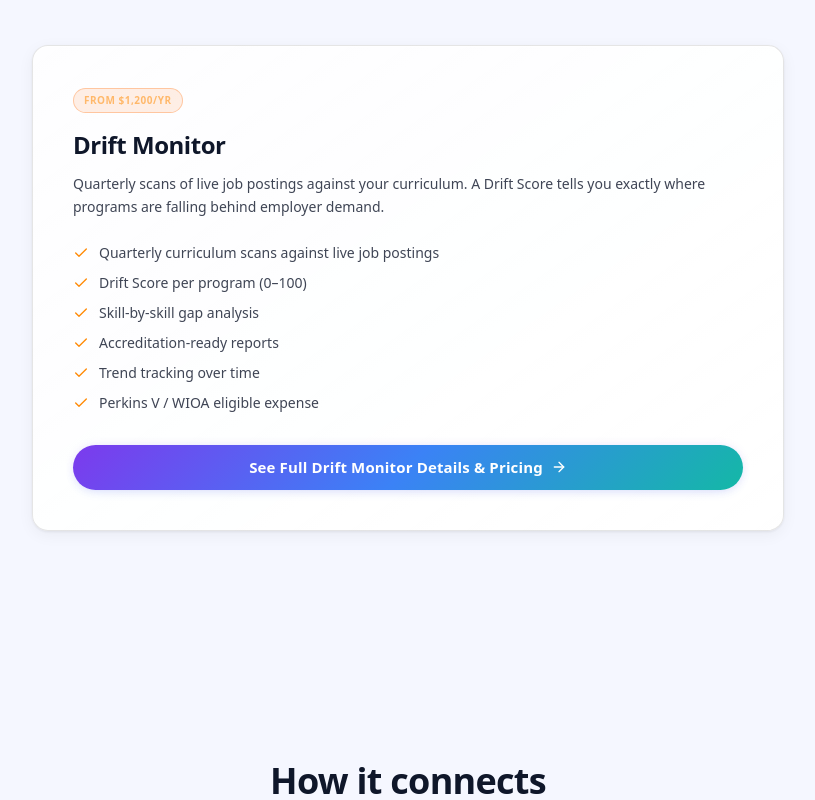
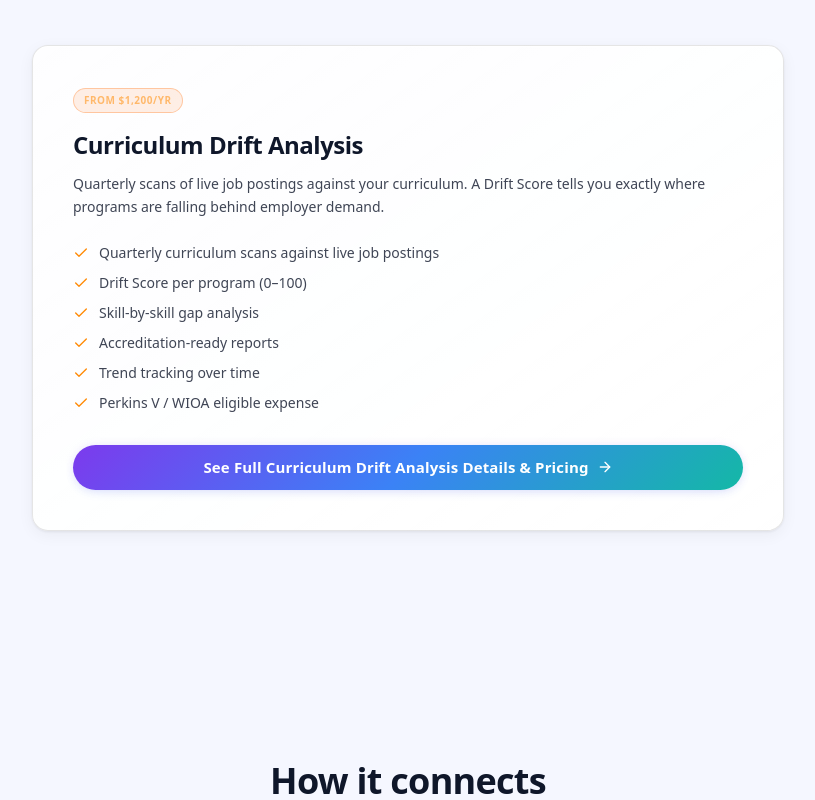
Before and after one commit to wspanic201/workforce-intelligence, a Next.js app: page /program-health in a window 1280 px wide. Shown: the part 1240-2040 px from the top of the page, without its empty margins (232-1047 px from the left). Built offline with nearby package versions, Linux system fonts and the light colour scheme.

Commit message:
rename: Drift Monitor → Curriculum Drift Analysis sitewide

```diff
--- a/app/blog/ai-changing-job-requirements-curriculum-alignment/page.tsx
+++ b/app/blog/ai-changing-job-requirements-curriculum-alignment/page.tsx
@@ -296,7 +296,7 @@ export default function AiCurriculumAlignmentPage() {
             Know before your students do.
           </h2>
           <p className="text-theme-tertiary mb-6 max-w-xl mx-auto">
-            Wavelength Drift Monitor analyzes live job postings for your programs&apos; target
+            Wavelength Curriculum Drift Analysis analyzes live job postings for your programs&apos; target
             occupations every quarter — and tells you exactly which skills employers want
             that your curriculum isn&apos;t covering. Run a free baseline scan for one program.
           </p>
--- a/app/blog/lightcast-fault-lines-workforce-gap-2026/page.tsx
+++ b/app/blog/lightcast-fault-lines-workforce-gap-2026/page.tsx
@@ -335,7 +335,7 @@ export default function LightcastFaultLinesPage() {
           </h2>
           <p className="text-theme-tertiary mb-6 max-w-xl mx-auto">
             When labor markets shift this fast, curriculum falls behind before anyone
-            notices. Wavelength Drift Monitor runs quarterly scans of your existing
+            notices. Wavelength Curriculum Drift Analysis runs quarterly scans of your existing
             programs against live employer demand — and tells you exactly where the gaps
             are.
           </p>
@@ -343,7 +343,7 @@ export default function LightcastFaultLinesPage() {
             href="https://withwavelength.com/drift"
             className="inline-block bg-gradient-to-r from-violet-600 to-teal-600 hover:from-violet-500 hover:to-teal-500 text-theme-primary px-6 py-3 rounded-xl font-semibold transition-all"
           >
-            Learn About Drift Monitor →
+            Learn About Curriculum Drift Analysis →
           </Link>
         </div>
       </article>
--- a/app/drift/DriftFAQ.tsx
+++ b/app/drift/DriftFAQ.tsx
@@ -7,7 +7,7 @@ import { AnimateOnScroll } from '@/components/motion';
 const FAQ_ITEMS = [
   {
     q: 'How is this different from Lightcast or O*NET data I already have?',
-    a: "Those are static datasets. Drift Monitor uses live job postings — what employers are hiring for right now in your specific occupation — and runs the comparison automatically. You don't need an analyst to do anything.",
+    a: "Those are static datasets. Curriculum Drift Analysis uses live job postings — what employers are hiring for right now in your specific occupation — and runs the comparison automatically. You don't need an analyst to do anything.",
   },
   {
     q: 'How do I submit my curriculum?',
@@ -19,7 +19,7 @@ const FAQ_ITEMS = [
   },
   {
     q: 'Can this help with accreditation?',
-    a: 'Yes. Drift Monitor reports are formatted to document employer alignment — a common requirement for HLC, SACSCOC, and program-specific accreditors. Many institutions use them as supporting evidence in self-studies.',
+    a: 'Yes. Curriculum Drift Analysis reports are formatted to document employer alignment — a common requirement for HLC, SACSCOC, and program-specific accreditors. Many institutions use them as supporting evidence in self-studies.',
   },
   {
     q: 'Can this be funded through grants?',
@@ -27,7 +27,7 @@ const FAQ_ITEMS = [
   },
   {
     q: "Is this related to Wavelength's Discovery or Market Scan products?",
-    a: "No — Drift Monitor is a standalone product. Discovery and Market Scan help you find and validate programs to build. Drift Monitor helps you keep existing programs current. Different buyers, different use cases, same mission.",
+    a: "No — Curriculum Drift Analysis is a standalone product. Discovery and Market Scan help you find and validate programs to build. Curriculum Drift Analysis helps you keep existing programs current. Different buyers, different use cases, same mission.",
   },
 ];
 
--- a/app/drift/page.tsx
+++ b/app/drift/page.tsx
@@ -9,12 +9,12 @@ import { DriftFAQ } from './DriftFAQ';
 // ── Metadata ──
 
 export const metadata = {
-  title: 'Drift Monitor — Quarterly Curriculum Alignment Scans | Wavelength',
+  title: 'Curriculum Drift Analysis — Quarterly Curriculum Alignment Scans | Wavelength',
   description:
     'Find out if your workforce programs are still aligned to employer demand. Quarterly drift scans compare your curriculum against live job postings and deliver a scored gap report.',
   alternates: { canonical: 'https://withwavelength.com/drift' },
   openGraph: {
-    title: 'Drift Monitor — Keep Your Programs Aligned to the Job Market',
+    title: 'Curriculum Drift Analysis — Keep Your Programs Aligned to the Job Market',
     description:
       'Quarterly curriculum drift scans for community college workforce programs. Drift Score, gap analysis, and curriculum recommendations — delivered every quarter.',
     url: 'https://withwavelength.com/drift',
@@ -22,7 +22,7 @@ export const metadata = {
   },
   twitter: {
     card: 'summary_large_image',
-    title: 'Drift Monitor by Wavelength',
+    title: 'Curriculum Drift Analysis by Wavelength',
     description:
       'Quarterly curriculum alignment scans. Know if your programs are drifting from employer demand before your placement numbers tell you.',
   },
@@ -33,7 +33,7 @@ export const metadata = {
 const driftProductJsonLd = {
   '@context': 'https://schema.org',
   '@type': 'Product',
-  name: 'Drift Monitor',
+  name: 'Curriculum Drift Analysis',
   description:
     'Quarterly curriculum alignment scans that compare your program content against live employer job postings. Catch curriculum drift before it affects student placement rates.',
   url: 'https://withwavelength.com/drift',
@@ -144,7 +144,7 @@ export default function DriftPage() {
 
           <AnimateOnScroll variant="fade-up" delay={220} duration={800}>
             <p className="mt-6 text-lg md:text-xl text-theme-secondary max-w-2xl mx-auto leading-relaxed">
-              Drift Monitor tracks what employers are actually hiring for — and tells you exactly where your programs are falling behind.
+              Curriculum Drift Analysis tracks what employers are actually hiring for — and tells you exactly where your programs are falling behind.
             </p>
           </AnimateOnScroll>
 
@@ -237,7 +237,7 @@ export default function DriftPage() {
               {
                 step: '02',
                 title: 'We scan the market',
-                desc: 'Drift Monitor analyzes 30–50 current job postings for your occupation. It extracts the top skills, certifications, and competencies employers are requiring right now.',
+                desc: 'Curriculum Drift Analysis analyzes 30–50 current job postings for your occupation. It extracts the top skills, certifications, and competencies employers are requiring right now.',
               },
               {
                 step: '03',
@@ -525,7 +525,7 @@ export default function DriftPage() {
           <AnimateOnScroll variant="fade-up" delay={150}>
             <div className="mt-10 max-w-2xl mx-auto text-center">
               <p className="text-white/55 text-sm leading-relaxed">
-                A single program coordinator spends 40–80 hours on a curriculum review cycle. Drift Monitor replaces that with a quarterly automated scan — and gives you the documentation to prove alignment to accreditors, employers, and grant funders.
+                A single program coordinator spends 40–80 hours on a curriculum review cycle. Curriculum Drift Analysis replaces that with a quarterly automated scan — and gives you the documentation to prove alignment to accreditors, employers, and grant funders.
               </p>
             </div>
           </AnimateOnScroll>
@@ -629,7 +629,7 @@ export default function DriftPage() {
           </a>
         </p>
         <p className="mt-2 text-theme-muted text-xs">
-          Drift Monitor reports are research deliverables based on live job posting analysis. They do not constitute legal or accreditation advice.
+          Curriculum Drift Analysis reports are research deliverables based on live job posting analysis. They do not constitute legal or accreditation advice.
         </p>
       </footer>
     </div>
--- a/app/page.tsx
+++ b/app/page.tsx
@@ -490,7 +490,7 @@ export default function HomePage() {
                 category: 'Program Health',
                 headline: 'Worried your programs are falling behind?',
                 pain: 'Employer requirements shift faster than curriculum review cycles. Know exactly where your programs are drifting — every quarter.',
-                products: [{ name: 'Drift Monitor', price: 'from $1,200/yr' }],
+                products: [{ name: 'Curriculum Drift Analysis', price: 'from $1,200/yr' }],
                 href: '/program-health',
                 border: 'border-orange-500/30',
                 text: 'text-orange-300',
--- a/app/program-health/page.tsx
+++ b/app/program-health/page.tsx
@@ -6,7 +6,7 @@ import { Stars } from '@/components/cosmic/Stars';
 import { Aurora } from '@/components/cosmic/Aurora';
 
 export const metadata: Metadata = {
-  title: 'Program Health & Curriculum Alignment | Wavelength Drift Monitor',
+  title: 'Program Health & Curriculum Alignment | Wavelength Curriculum Drift Analysis',
   description: 'Keep existing workforce programs aligned to employer demand. Quarterly drift scans compare your curriculum against live job postings and deliver a Drift Score — by Wavelength, the workforce program intelligence platform for community colleges.',
   alternates: { canonical: 'https://withwavelength.com/program-health' },
 };
@@ -32,7 +32,7 @@ export default function ProgramHealthPage() {
           </AnimateOnScroll>
           <AnimateOnScroll variant="fade-up" delay={200}>
             <p className="text-theme-secondary text-lg md:text-xl max-w-3xl mx-auto mt-6 leading-relaxed">
-              Employer skill requirements shift every 12–18 months. Most curriculum review cycles run every 3–5 years. Drift Monitor bridges that gap — quarterly scans, live job posting analysis, and a Drift Score that tells you exactly where your programs are falling behind.
+              Employer skill requirements shift every 12–18 months. Most curriculum review cycles run every 3–5 years. Curriculum Drift Analysis bridges that gap — quarterly scans, live job posting analysis, and a Drift Score that tells you exactly where your programs are falling behind.
             </p>
           </AnimateOnScroll>
           <AnimateOnScroll variant="fade-up" delay={300}>
@@ -78,7 +78,7 @@ export default function ProgramHealthPage() {
               <div className="inline-flex items-center gap-2 px-2.5 py-1 rounded-full bg-orange-500/10 border border-orange-500/30 mb-4">
                 <span className="text-orange-300 text-[10px] font-bold uppercase tracking-wider">From $1,200/yr</span>
               </div>
-              <h3 className="font-heading font-bold text-theme-primary text-2xl mb-3">Drift Monitor</h3>
+              <h3 className="font-heading font-bold text-theme-primary text-2xl mb-3">Curriculum Drift Analysis</h3>
               <p className="text-theme-secondary text-sm leading-relaxed mb-6">
                 Quarterly scans of live job postings against your curriculum. A Drift Score tells you exactly where programs are falling behind employer demand.
               </p>
@@ -99,7 +99,7 @@ export default function ProgramHealthPage() {
               </ul>
               <Link href="/drift">
                 <button className="btn-cosmic btn-cosmic-primary w-full text-sm">
-                  See Full Drift Monitor Details & Pricing
+                  See Full Curriculum Drift Analysis Details & Pricing
                   <ArrowRight className="ml-2 h-4 w-4" />
                 </button>
               </Link>
@@ -116,7 +116,7 @@ export default function ProgramHealthPage() {
               How it connects
             </h2>
             <p className="text-theme-secondary mt-4 max-w-2xl mx-auto">
-              Program Health is the ongoing layer. Market Research finds the right programs to build. Program Validation confirms demand. Drift Monitor keeps them aligned once they&apos;re live.
+              Program Health is the ongoing layer. Market Research finds the right programs to build. Program Validation confirms demand. Curriculum Drift Analysis keeps them aligned once they&apos;re live.
             </p>
           </AnimateOnScroll>
           <StaggerChildren stagger={100} variant="fade-up" className="grid grid-cols-1 md:grid-cols-3 gap-4">
@@ -150,7 +150,7 @@ export default function ProgramHealthPage() {
             </Link>
             <div className="mt-4">
               <Link href="/drift" className="text-sm text-theme-tertiary hover:text-theme-secondary transition-colors">
-                See the full Drift Monitor page →
+                See the full Curriculum Drift Analysis page →
               </Link>
             </div>
           </AnimateOnScroll>
--- a/components/cosmic/NavBar.tsx
+++ b/components/cosmic/NavBar.tsx
@@ -34,7 +34,7 @@ const PRODUCT_CATEGORIES = [
   {
     category: 'Program Health',
     items: [
-      { label: 'Drift Monitor', href: '/drift', tag: 'New', tagColor: 'text-orange-400 bg-orange-500/10' },
+      { label: 'Curriculum Drift Analysis', href: '/drift', tag: 'New', tagColor: 'text-orange-400 bg-orange-500/10' },
     ],
   },
 ];
--- a/lib/db/types.ts
+++ b/lib/db/types.ts
@@ -189,7 +189,7 @@ export type StageCitationInsert = {
 };
 
 
-// ── Drift Monitor Types ──
+// ── Curriculum Drift Analysis Types ──
 
 export interface DriftProgram {
   id: string;
--- a/lib/stages/drift-monitor/reporter.ts
+++ b/lib/stages/drift-monitor/reporter.ts
@@ -143,7 +143,7 @@ export function generateDriftReportHTML(
 <body>
 
 <div class="cover">
-  <div class="cover-brand">Wavelength · Program Drift Monitor</div>
+  <div class="cover-brand">Wavelength · Program Curriculum Drift Analysis</div>
   <div class="cover-title">Program Drift Alert</div>
   <div class="cover-subtitle">${program.programName} · ${program.institutionName}</div>
   <div class="cover-meta">Occupation: ${program.occupationTitle} ${program.socCode ? `(SOC ${program.socCode})` : ''} · Scanned ${new Date(scan.scannedAt).toLocaleDateString('en-US', { month: 'long', day: 'numeric', year: 'numeric' })} · ${scan.postingsAnalyzed} job postings analyzed</div>
@@ -195,7 +195,7 @@ export function generateDriftReportHTML(
   </ul>
 
   <div class="footer">
-    <span>Wavelength Program Drift Monitor · withwavelength.com</span>
+    <span>Wavelength Program Curriculum Drift Analysis · withwavelength.com</span>
     <span>Confidential — Prepared for ${program.institutionName}</span>
   </div>
 
--- a/scripts/generate-blog-post.mjs
+++ b/scripts/generate-blog-post.mjs
@@ -73,7 +73,7 @@ Wavelength's products:
 - Compliance Gap Report (/compliance-gap) — $295, program portfolio gaps
 - Market Scan (/discover) — $1,500, 7-10 vetted new program opportunities
 - Program Validation (/validate) — validate a specific program concept
-- Drift Monitor (/drift) — quarterly curriculum alignment scans
+- Curriculum Drift Analysis (/drift) — quarterly curriculum alignment scans
 
 Audience: VPs of Academic Affairs, Workforce Development Directors, Department Chairs, Dean-level leaders at community colleges.
 
```
